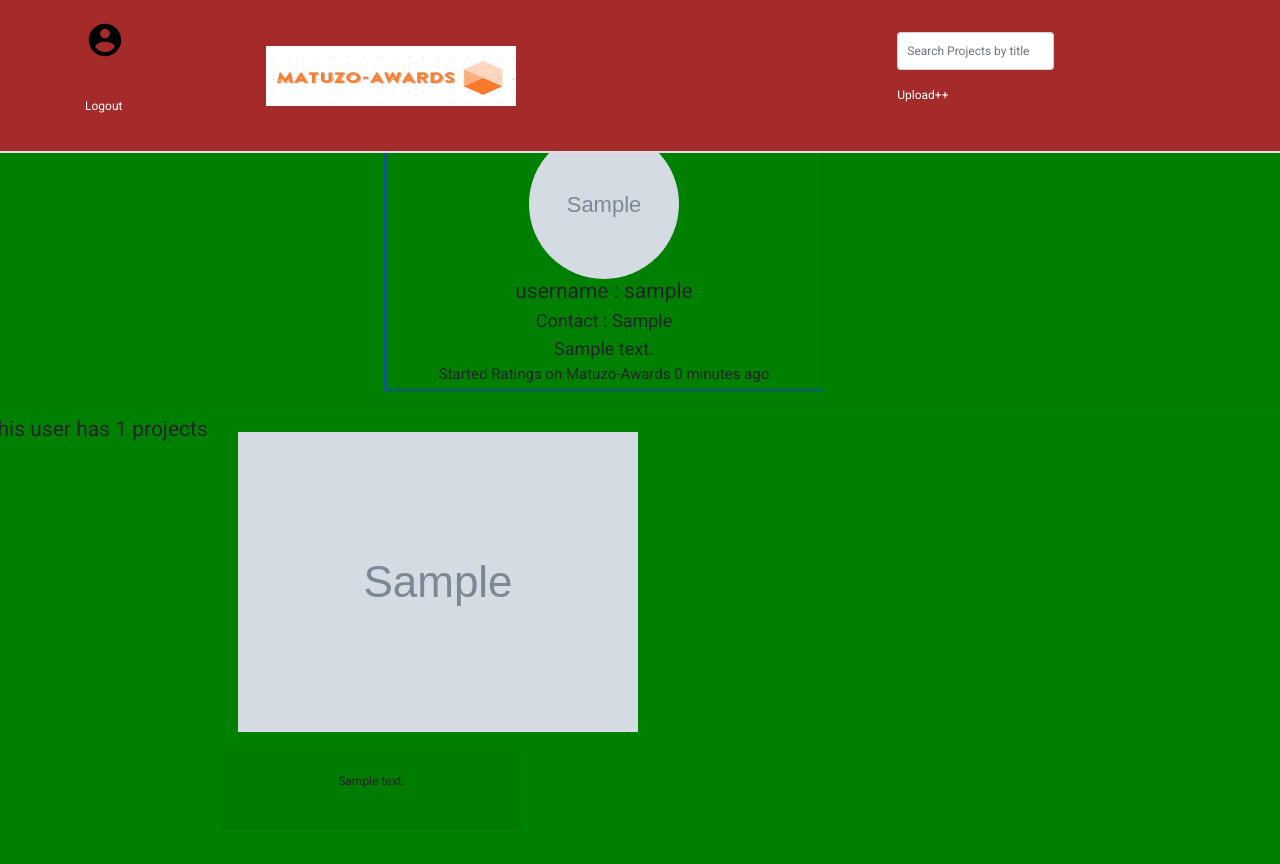
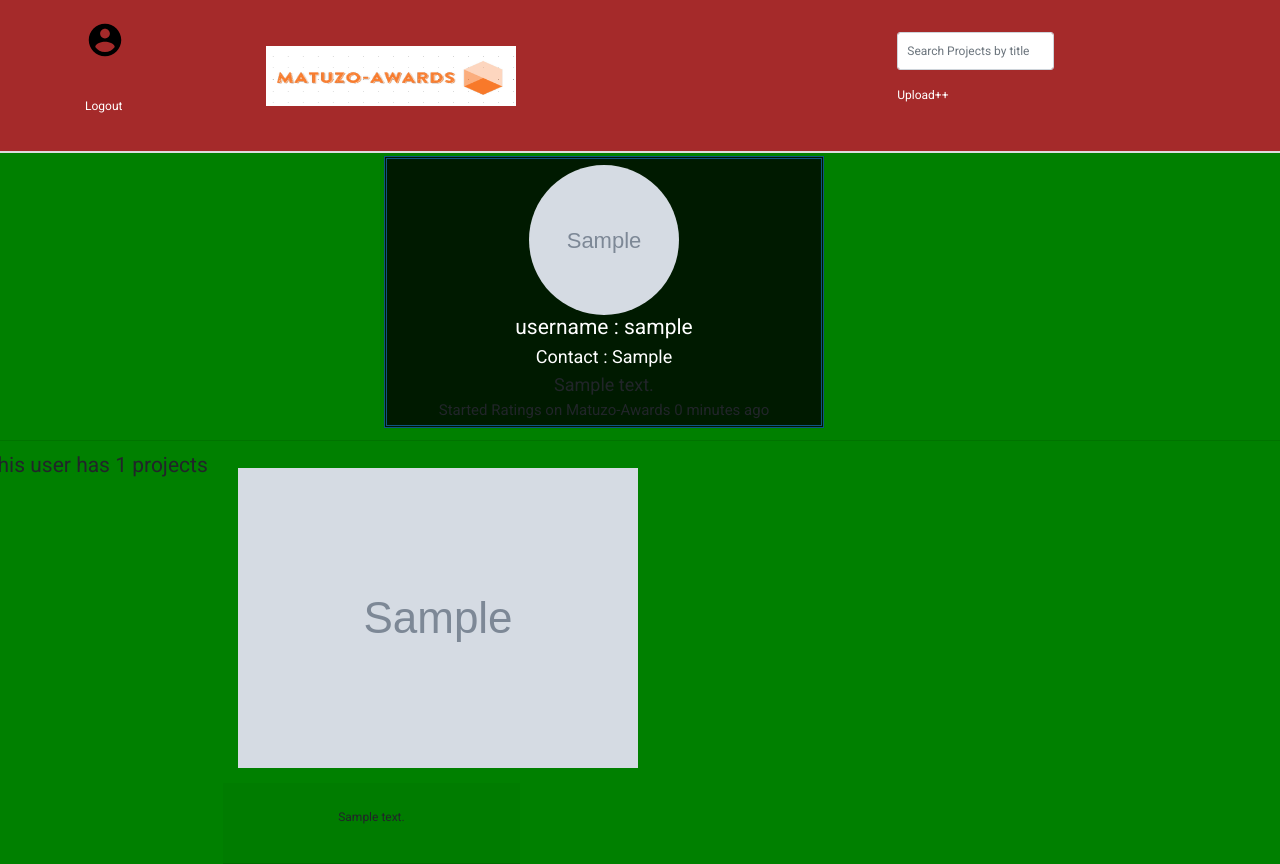
Before and after one commit to willyowi/Projo-awwards, a Django app: template aww/templates/registration/profile.html in a window 1280 px wide. Before the commit the page ends 828 px from the top, so only its background shows below. Run offline with Django 3.2, Linux system fonts and the light colour scheme; tables that the repository leaves empty hold one stand-in row (values such as "Sample post"); the template is opened without the code that fills it: values that come from a table or form of the project are taken from there, most other values are stand-ins (such as "Sample title", 1, 10 or a date in 2020); grey boxes marked "Sample" are stand-in pictures; parts of the project's set-up code (start-up, migrations or seed data) failed here and were passed over; some libraries are stand-ins or nearby versions.

Commit message:
updtate on profile

```diff
--- a/aww/templates/registration/profile.html
+++ b/aww/templates/registration/profile.html
@@ -2,17 +2,9 @@
 
 {% load bootstrap4 %}
 {% load static%}
+<div style="background-color:  rgba(231, 163, 99, 0.637)">
+{% block content %}
 
-{% block content %}
-<!-- {{profile_details.contact | safe}}
-{{profile_details.user | upper}}
-sty
-
-<div class="container">
-
-  <div class="row">
-    <!-- <div class="col-md-2"></div> -->
-    <!-- <div class="col-md-8"> -->
 
 <style>
 .panel{
@@ -32,12 +24,12 @@ sty
     line-height: 50px;
 
 }
-</style>
-        <div class="panel panel-success text-center" style="width:440px;height:auto;border:3px double #0E5582;">
+</style><br><br>
+        <div class="panel panel-success text-center" style="width:440px;height:auto;border:3px double #0E5582;background-color:  rgba(0, 0, 0, 0.8)">
 
             <div class="panel-body">
               {% if profile_info.photo %}
-             <img src="{{profile_details.photo.url}}" alt="profile-photo" class="img-responsive" style="width:150px;height:150px;border-radius:50%;margin-top:6px;">
+             <img src="{{profile_details.photo.url}}" alt="profile-photo" class="img-responsive" style="width:150px;height:150px;border-radius:50%;margin-top:6px;color: white">
              {% else %}
              <!-- <img src="/static/images/avatar.jpg" alt="avatar" class="img-thumbnail rounded-circle prof"> -->
              <img src="https://encrypted-tbn0.gstatic.com/images?q=tbn:ANd9GcT3AeEIETd1WF-w7g5xkFdUfvcX0FK7tH5gV7qiidS1iW4hJFAzzw" style="height:80px;width:80px;">
@@ -47,7 +39,7 @@ sty
                  <!-- <p><i>Posted At: </i><b>{{pitch.posted}}</b></p> -->
             </div>
             <div class="panel-footer">
-                  <h3>
+                  <h3 style="color: white;">
 
                   username :   {{ profile.username }}
 
@@ -55,7 +47,7 @@ sty
 
             </div>
             <div class="panel-footer">
-                  <h4>
+                  <h4 style="color: white">
 
                   Contact :  {{ profile_info.contact }}
 
@@ -132,3 +124,4 @@ sty
   </div>
 </div>
 {% endblock %}
+</div>
```
